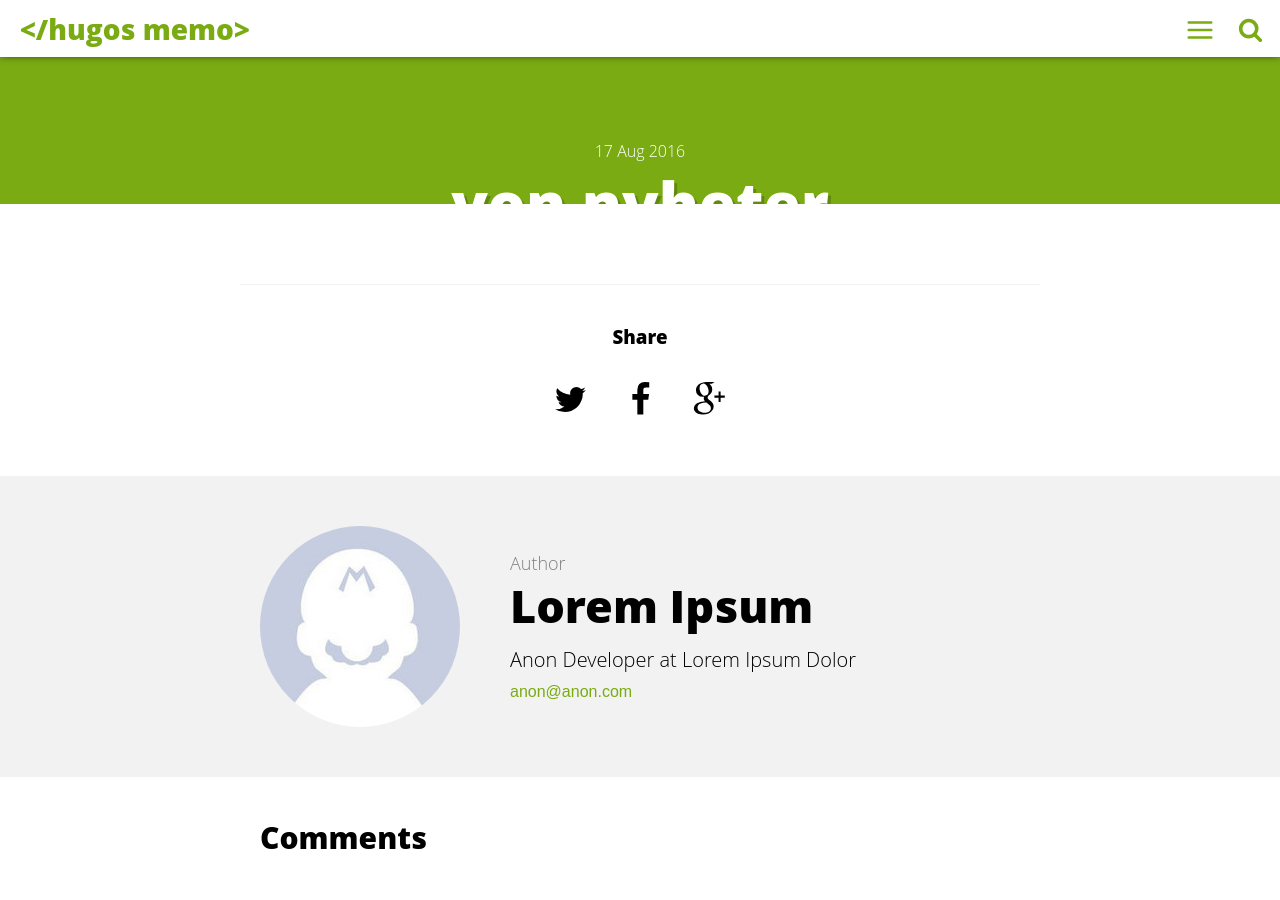
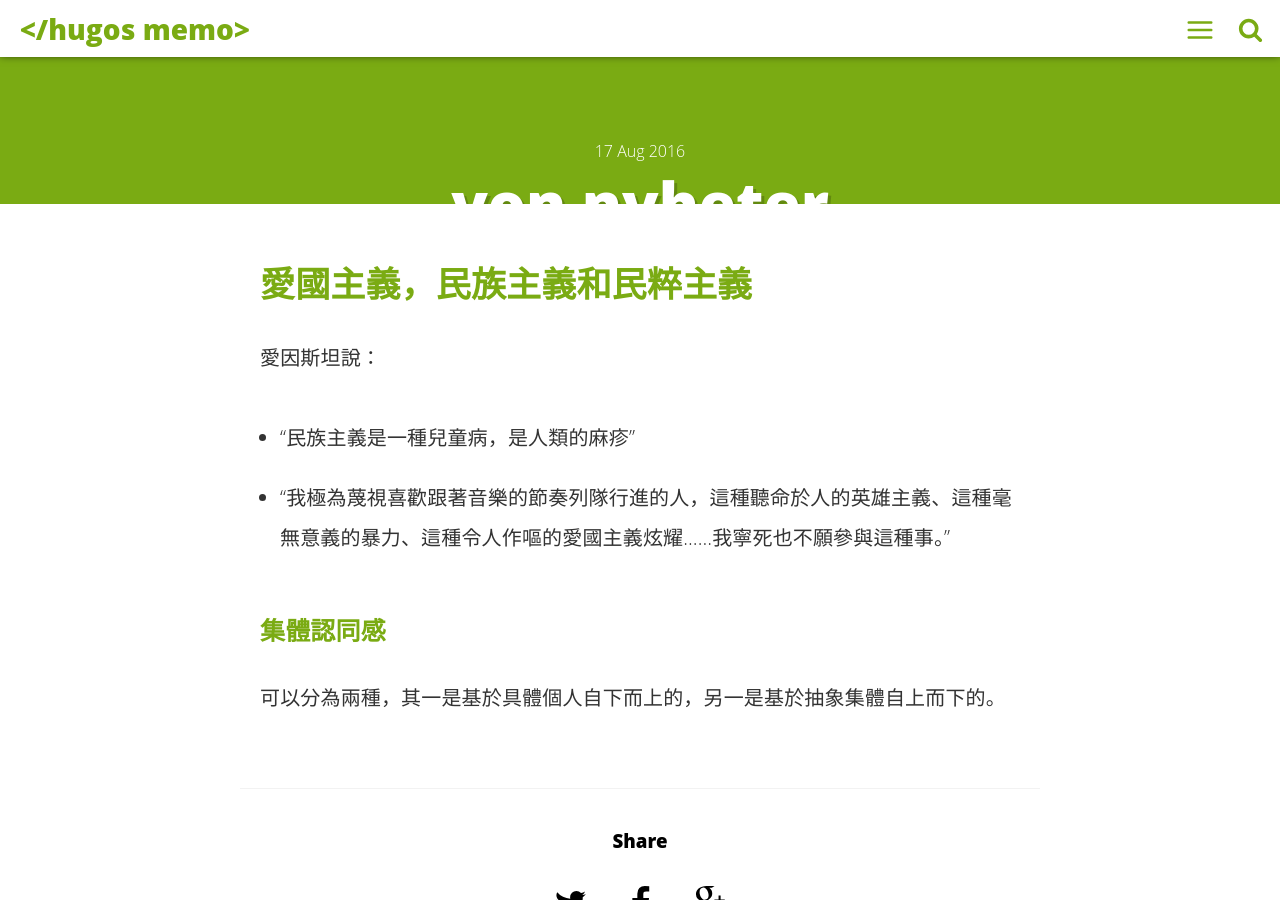
Before and after one commit to hugohoover/Meine-Karten, a Jekyll site: the page built from _posts/2016-08-17-von-nyheter.md, in a window 1280 px wide and 900 px high, scrolled down 296 px. Built offline with Jekyll 4.4.1, drawn with Linux system fonts in a browser that asks for light colours; comment, search, counter and statistics services are not loaded.

Commit message:
innehållet har uppdaterats

```diff
--- a/_posts/2016-08-17-von-nyheter.md
+++ b/_posts/2016-08-17-von-nyheter.md
@@ -9,5 +9,14 @@ color:
 tags:
 categories:
 twitter_text:
-introduction: 'från 奧運會，愛國和各種款式的isms。'
+introduction: 'från 奧運會，愛國和各種款式的<strong>*isms</strong>。'
 ---
+
+## 愛國主義，民族主義和民粹主義
+愛因斯坦說：
+
+- "民族主義是一種兒童病，是人類的麻疹"
+- "我極為蔑視喜歡跟著音樂的節奏列隊行進的人，這種聽命於人的英雄主義、這種毫無意義的暴力、這種令人作嘔的愛國主義炫耀……我寧死也不願參與這種事。"
+
+### 集體認同感
+可以分為兩種，其一是基於具體個人自下而上的，另一是基於抽象集體自上而下的。
```
Also changed, not shown: _posts/2016-08-17-hand-writing.md (added, +13 -0 lines).
